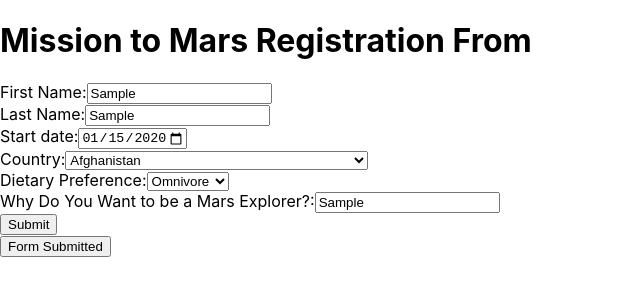
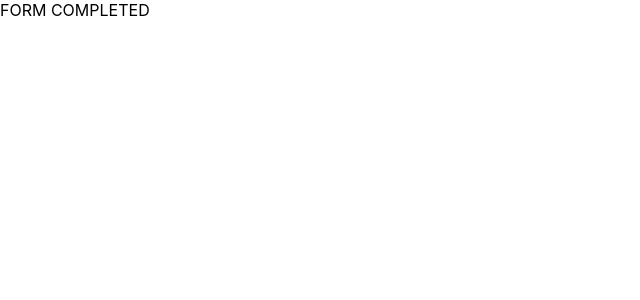
Before and after one commit to joinpursuit/Pursuit-Core-Web-Mars-Form-Lab, a React (Create React App) app in the folder mars-registration-form/: page / in a window 1280 px wide. Both pictures are taken after typing "Sample", "Sample", "2020-01-15", "Sample" into the empty fields and a click on the button "Submit". Shown: the top 300 px of the page, without its empty margins (0-640 px from the left). Built offline with nearby package versions, Linux system fonts and the light colour scheme.

Commit message:
work on form submission

```diff
--- a/mars-registration-form/src/Components/Form.js
+++ b/mars-registration-form/src/Components/Form.js
@@ -18,6 +18,12 @@ handleChange = (event) => {
     })
 }
 
+// formSubmitted = () => {
+//     return(
+//         <div>Whussup</div>
+//     )
+// }
+
 handleSubmit = (event) => {
     event.preventDefault()
     this.setState(prevState => {
@@ -33,6 +39,11 @@ handleFormSubmitted = (event) => {
 
 render() {
     console.log(this.state)
+    if(this.state.formCompleted !== false){
+        return (
+            <div>FORM COMPLETED</div>
+        )
+    }
     return(
         <>
          <h1>Mission to Mars Registration From</h1>
@@ -78,7 +89,6 @@ render() {
                     <br/>
                     <button type="Submit" onClick={this.handleSubmit}>Submit</button>
                 </form>
-                <button>Form Submitted</button>
             </div>
     </>
     )
```
